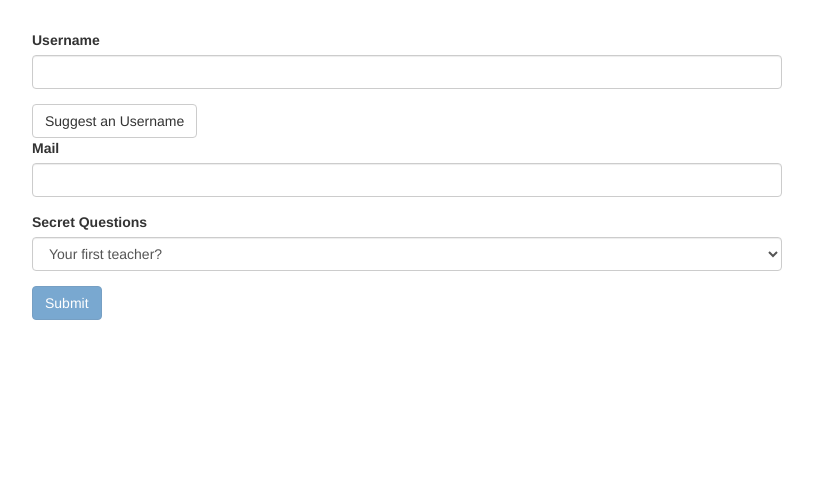
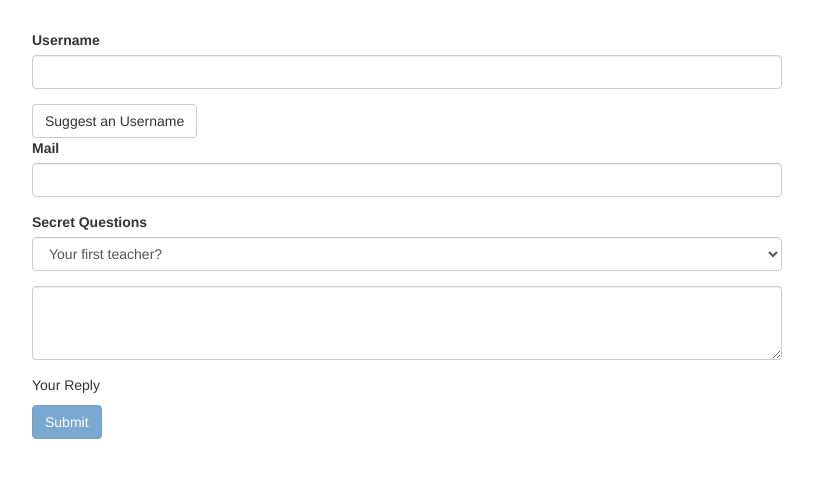
Before and after one commit to AbdallahAbuHaltam/formsA, an Angular app: page / in a window 1280 px wide. Shown: the top 478 px of the page, without its empty margins (233-1046 px from the left). Built offline with nearby package versions, Linux system fonts and the light colour scheme.

Commit message:
Added 2 way binding

```diff
--- a/src/app/app.component.html
+++ b/src/app/app.component.html
@@ -21,6 +21,10 @@
             <option value="teacher">Your first teacher?</option>
           </select>
         </div>
+        <div class="form-group">
+          <textarea name="question" rows="3" class="form-control" [(ngModel)]="answer"></textarea>
+        </div>
+        <p>Your Reply {{answer}}</p>
         <button class="btn btn-primary" type="submit" [disabled]="!f.valid">Submit</button>
       </form>
     </div>
--- a/src/app/app.component.ts
+++ b/src/app/app.component.ts
@@ -8,6 +8,7 @@
 })
 export class AppComponent {
   defaultQuestion:string='teacher';
+  answer='';
   suggestUserName() {
     const suggestedName = 'Superuser';
   }
```
